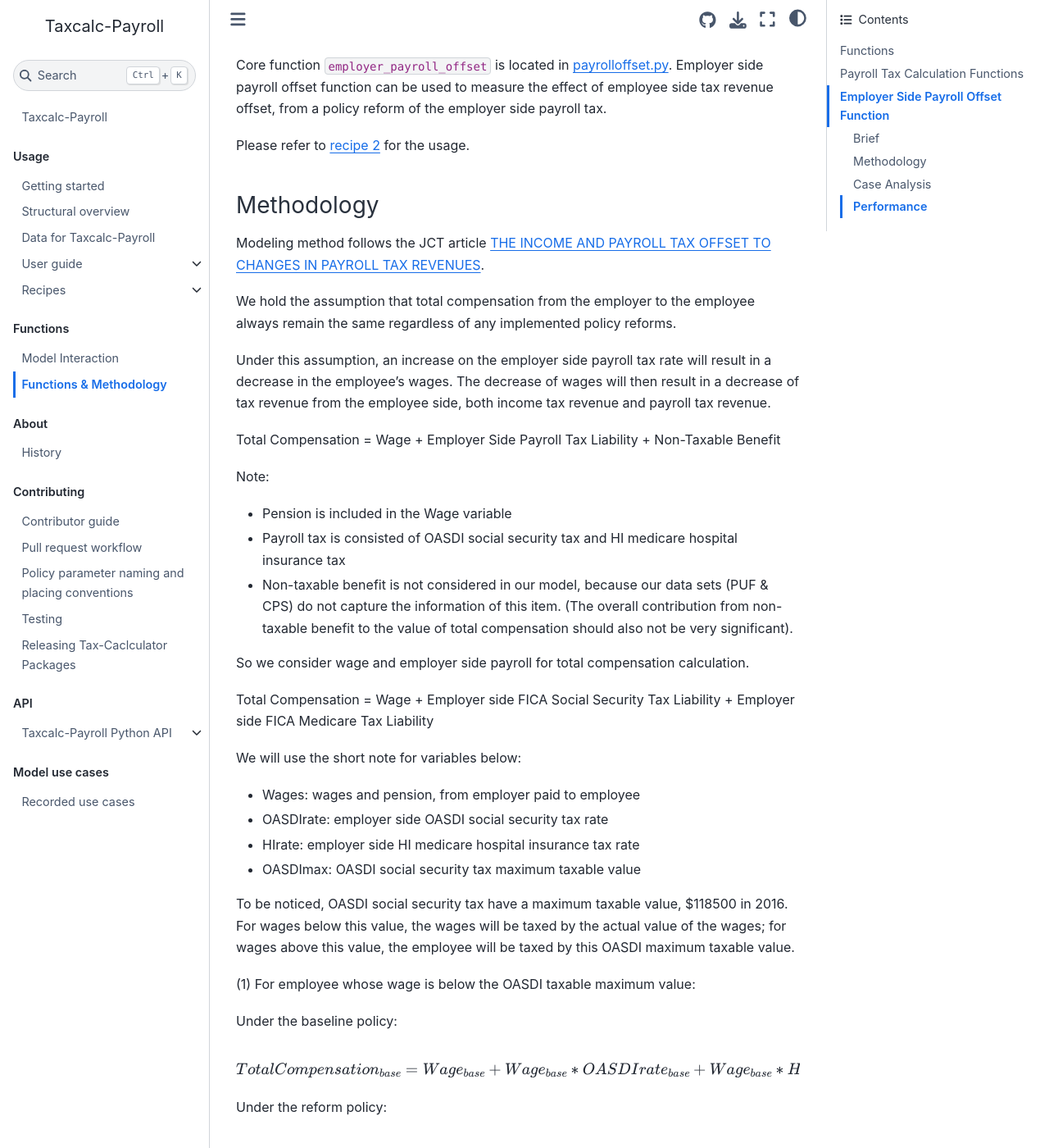
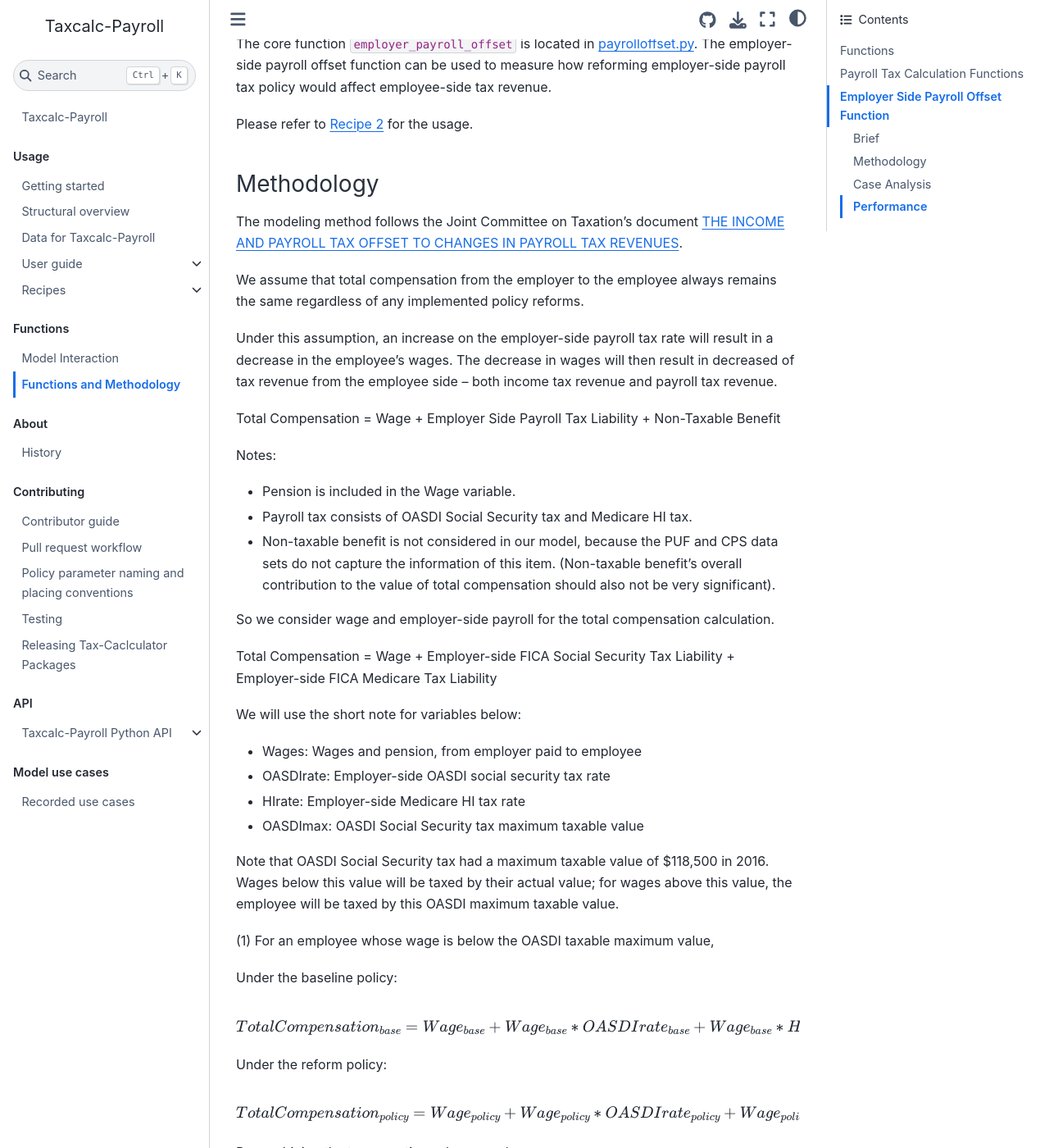
Before and after one commit to bodiyang/Taxcalc-Payroll, a Jupyter Book: the page built from docs/functions/functions.md, in a window 1280 px wide and 1400 px high, scrolled down 1019 px. Shown: the whole window at 82% size. Built offline with Jupyter Book 1.0.4 settings and Sphinx 7.4.7 and the Sphinx Book theme 1.1.4, drawn with Linux system fonts in a browser that asks for light colours; pages that are not in the unit, such as notebooks, are missing from menus; some of the changed text lies outside the part shown.

Commit message:
update doc

```diff
--- a/docs/functions/functions.md
+++ b/docs/functions/functions.md
@@ -1,9 +1,9 @@
-Functions & Methodology
+Functions and Methodology
 =======================
 
 ## Functions
 
-Core functions of Taxcalc-Payroll are consisted of the payroll tax liability calculation functions and the employer side payroll offset function. The functions are are hosted in `calcfunctions.py` and `payrolloffset.py`.
+Taxcalc-Payroll’s core functions are consisted of payroll tax liability calculation functions and the employer-side payroll offset function. The functions are hosted in `calcfunctions.py` and `payrolloffset.py`.
 
 
 ## Payroll Tax Calculation Functions
@@ -12,9 +12,9 @@ Core functions of Taxcalc-Payroll are consisted of the payroll tax liability cal
 
 Payroll tax calculation functions are located in [`calcfunctions.py`](https://github.com/bodiyang/Taxcalc-Payroll/blob/master/taxcalcpayroll/calcfunctions.py). The functions are used to calculate FICA and SECA tax liability.
 
-`EI_PayrollTax`: Compute part of total OASDI+HI payroll taxes and earned income variables.
+`EI_PayrollTax`: Computes Old-Age, Survivors, and Disability Insurance (OASDI) and Hospital Insurance (HI) payroll taxes and earned income variables.
 
-`AdditionalMedicareTax`: Computes Additional Medicare Tax (Form 8959) included in payroll taxes.
+`AdditionalMedicareTax`: Computes additional Medicare tax (form 8959) included in payroll taxes.
 
 The payroll tax calculation functions are inherited from Tax-Calculator and the usage remain the same.
 Please refer to this [recipe 1](https://bodiyang.github.io/Taxcalc-Payroll/recipes/recipe1.html), as the guide for tax revenue estimations and projections.
@@ -23,44 +23,44 @@ Please refer to this [recipe 1](https://bodiyang.github.io/Taxcalc-Payroll/recip
 
 ### Brief
 
-Whenever government has a policy reform to raise the payroll tax rate from the employer, it is expected that more revenue would be collected from the employer side. However, another effect would happen at the same time, that there would be a decrease of the tax revenue from the employee side. This is known to be the employer side payroll offset effect.
+Whenever the government raises the payroll tax rate for the employers, it is expected that more revenue will be collected from the employer side. However, another effect happens simultaneously: a decrease in tax revenue from the employee side. This is known as the employer-side payroll offset effect.
 
-Core function `employer_payroll_offset` is located in [payrolloffset.py](https://github.com/bodiyang/Taxcalc-Payroll/blob/master/taxcalcpayroll/payrolloffset.py). Employer side payroll offset function can be used to measure the effect of employee side tax revenue offset, from a policy reform of the employer side payroll tax.
+The core function `employer_payroll_offset` is located in [payrolloffset.py](https://github.com/bodiyang/Taxcalc-Payroll/blob/master/taxcalcpayroll/payrolloffset.py). The employer-side payroll offset function can be used to measure how reforming employer-side payroll tax policy would affect employee-side tax revenue.
 
-Please refer to [recipe 2](https://bodiyang.github.io/Taxcalc-Payroll/recipes/recipe2.html) for the usage.
+Please refer to [Recipe 2](https://bodiyang.github.io/Taxcalc-Payroll/recipes/recipe2.html) for the usage.
 
 
 ### Methodology
 
-Modeling method follows the JCT article [THE INCOME AND PAYROLL TAX OFFSET TO CHANGES IN PAYROLL TAX REVENUES](https://www.jct.gov/publications/2016/jcx-89-16/).
+The modeling method follows the Joint Committee on Taxation’s document [THE INCOME AND PAYROLL TAX OFFSET TO CHANGES IN PAYROLL TAX REVENUES](https://www.jct.gov/publications/2016/jcx-89-16/).
 
-We hold the assumption that total compensation from the employer to the employee always remain the same regardless of any implemented policy reforms.
+We assume that total compensation from the employer to the employee always remains the same regardless of any implemented policy reforms.
 
-Under this assumption, an increase on the employer side payroll tax rate will result in a decrease in the employee's wages. The decrease of wages will then result in a decrease of tax revenue from the employee side, both income tax revenue and payroll tax revenue.
+Under this assumption, an increase on the employer-side payroll tax rate will result in a decrease in the employee's wages. The decrease in wages will then result in decreased of tax revenue from the employee side -- both income tax revenue and payroll tax revenue.
 
 Total Compensation = Wage + Employer Side Payroll Tax Liability + Non-Taxable Benefit
 
-Note:
-- Pension is included in the Wage variable
-- Payroll tax is consisted of OASDI social security tax and HI medicare hospital insurance tax
-- Non-taxable benefit is not considered in our model, because our data sets (PUF & CPS) do not capture the information of this item. (The overall contribution from non-taxable benefit to the value of total compensation should also not be very significant).
+Notes:
+- Pension is included in the Wage variable.
+- Payroll tax consists of OASDI Social Security tax and Medicare HI tax.
+- Non-taxable benefit is not considered in our model, because the PUF and CPS data sets do not capture the information of this item. (Non-taxable benefit's overall contribution to the value of total compensation should also not be very significant).
 
 
-So we consider wage and employer side payroll for total compensation calculation.
+So we consider wage and employer-side payroll for the total compensation calculation.
 
-Total Compensation = Wage + Employer side FICA Social Security Tax Liability + Employer side FICA Medicare Tax Liability
+Total Compensation = Wage + Employer-side FICA Social Security Tax Liability + Employer-side FICA Medicare Tax Liability
 
 We will use the short note for variables below:
-- Wages: wages and pension, from employer paid to employee
-- OASDIrate: employer side OASDI social security tax rate
-- HIrate: employer side HI medicare hospital insurance tax rate
-- OASDImax: OASDI social security tax maximum taxable value
+- Wages: Wages and pension, from employer paid to employee
+- OASDIrate: Employer-side OASDI social security tax rate
+- HIrate: Employer-side Medicare HI tax rate
+- OASDImax: OASDI Social Security tax maximum taxable value
 
 
-To be noticed, OASDI social security tax have a maximum taxable value, $118500 in 2016. For wages below this value, the wages will be taxed by the actual value of the wages; for wages above this value, the employee will be taxed by this OASDI maximum taxable value.
+Note that OASDI Social Security tax had a maximum taxable value of $118,500 in 2016. Wages below this value will be taxed by their actual value; for wages above this value, the employee will be taxed by this OASDI maximum taxable value.
 
 
-(1) For employee whose wage is below the OASDI taxable maximum value:
+(1) For an employee whose wage is below the OASDI taxable maximum value,
 
 Under the baseline policy:
 
@@ -81,7 +81,7 @@ Wage_{policy} = \frac{Wage_{base} * (1 + OASDIrate_{base}+ HIrate_{base})}{1 + O
 $$
 
 
-(2) For employee whose wage is above the OASDI taxable maximum value:
+(2) For an employee whose wage is above the OASDI taxable maximum value,
 
 Under the baseline policy:
 
@@ -102,15 +102,15 @@ Wage_{policy} = \frac{Total Compensation - OASDI_{policy} * OASDImax}{1 + HI_{po
 $$
 
 
-We will then use the Wage after the reform & offset effect to calculate the new income and payroll tax liability.
+We will then use the Wage after the reform and the offset effect to calculate the new income and payroll tax liability.
 
 
 ### Case Analysis
 
-This [recipe 3](https://bodiyang.github.io/Taxcalc-Payroll/recipes/recipe3.html) will be helpful to learn the effect from offset. The recipe is a comparison between a payroll tax reform implemented upon the employer side versus the employee side. Result shows the latter reform will raise more revenue.
+[Recipe 3](https://bodiyang.github.io/Taxcalc-Payroll/recipes/recipe3.html) explains the offset effect. The recipe compares a payroll tax reform implemented upon the employer side versus the employee side. The result shows the latter reform will raise more revenue.
 
 ### Performance
 
-It is known that Congressional Budget Office take the offset effect into consideration when producing revenue projections. Taxcalc-Payroll's performance is in line with the CBO's estimation.
+It is known that Congressional Budget Office (CBO) considers offset effect when projecting revenues. Taxcalc-Payroll's performance is in line with the CBO's estimation.
 
-As a reference, this [document of budget options](https://www.cbo.gov/budget-options/54805) shows CBO's estimation of revenue change from the rise of Social Security payroll tax rate by 1% (0.5% on each side of employer and employee). Please be noted that this document is produced in 2018. So we need to be aware of the inflation effect when we compare Taxcalc-Payroll's estimation (current year) with this CBO document (2018).
+For reference, this [document describing budget options](https://www.cbo.gov/budget-options/54805) shows CBO's estimation of revenue change from raising the Social Security payroll tax rate by 1 percent (0.5 percent on the employer and employee sides each). Note that this document was produced in 2018, so be aware of the inflation effect when comparing Taxcalc-Payroll's estimation (based on current year) with this CBO document (estimations based on 2018).
```
Also changed, not shown: docs/about/history.md (+4 -4 lines), docs/functions/model_interaction.md (+4 -4 lines), docs/index.md (+17 -21 lines), docs/recipes/index.md (+2 -2 lines).
